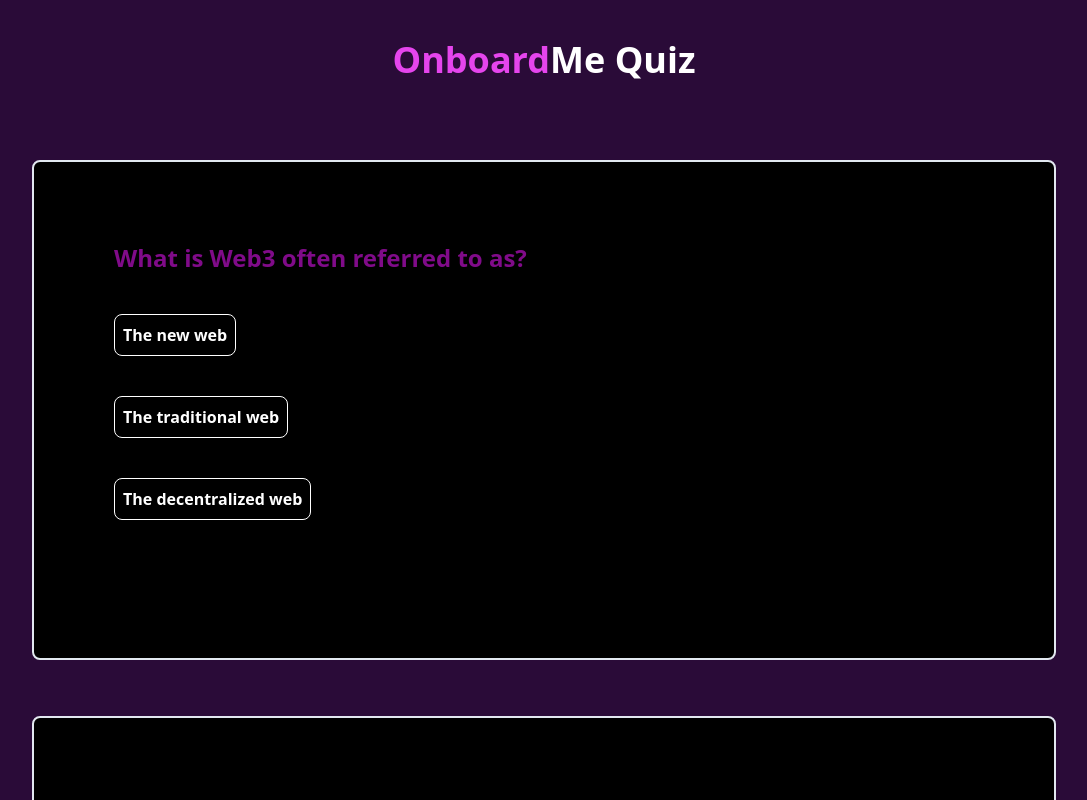
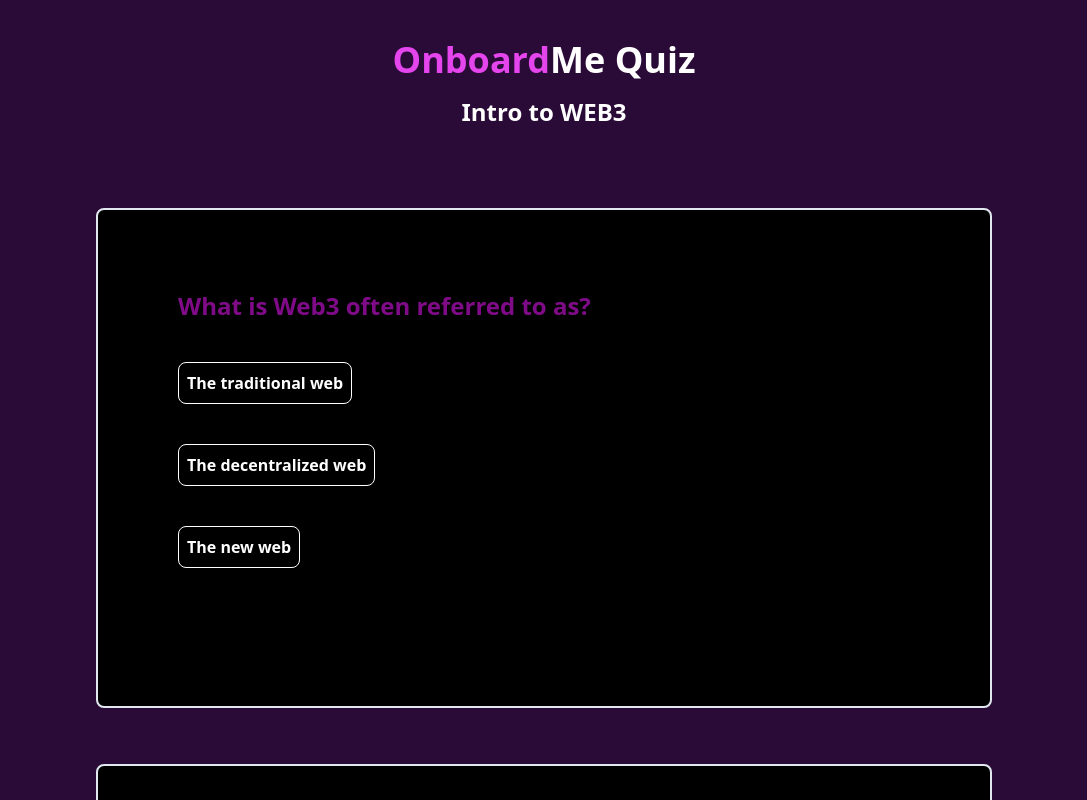
Before and after one commit to Rwinkah/learn-2-earn, a Next.js app: page /quiz/001 in a window 1280 px wide. Shown: the whole page, without its empty margins (96-1183 px from the left). Built offline with nearby package versions, Linux system fonts and the light colour scheme.

Commit message:
feat: quiz implementation update

```diff
--- a/app/(dashboard)/lessons/[lesson]/page.tsx
+++ b/app/(dashboard)/lessons/[lesson]/page.tsx
@@ -41,7 +41,7 @@ export default function Page({ params }: { params: { lesson: string } }) {
             <p>{lessonData.article.summary.text}</p>
           </div>
 
-          <Link href='' className="flex self-center gap-4 font-bold text-lg text-primaryLight">
+          <Link href={`/quiz/${lessonData.id}`} className="flex self-center gap-4 font-bold text-lg text-primaryLight">
             Take the quiz
             <Linkicon/>
            </Link>
--- a/app/_components/lesson-card.tsx
+++ b/app/_components/lesson-card.tsx
@@ -32,7 +32,7 @@ interface lessonCardProps {
 export default function LessonCard({ title, id, creator, level, quiz, description, img, tags }:lessonCardProps) {
   return (
     <Card className='w-4/5 flex flex-col border-[1px] border-gray-500  pt-4 min-h-[90vh] p-8  bg-[#070707] text-white'>
-      <Link href={`/lessons/${id}`}>
+      <Link className="min-h-[90vh]" href={`/lessons/${id}`}>
         <div id='header' className="flex flex-col gap-1">
           <h2 className="font-medium text-sm">
               {creator} | <span className={`${level}`}>{level}</span>
--- a/app/_components/quiz-card.tsx
+++ b/app/_components/quiz-card.tsx
@@ -1,11 +1,19 @@
 "use client"
 
+import React, { useEffect, useState } from 'react';
 import { Questions } from "@/data/course-info"
+import type { Answer } from '../quiz/[quiz]/page';
 
+interface QuizCardProps extends Questions {
+  updateAnswer: (questionIndex: number, isCorrect: number) => void;
+  questionIndex: number;
 
+}
+export default function QuizCard({ ques, ans, alt1, alt2, updateAnswer, questionIndex }: QuizCardProps) {
+    const [shuffledOptions, setShuffledOptions] = useState<string[]>([]);
+    const [selectedOption, setSelectedOption] = useState<string | null>(null); // Step 1
 
-
-export default function QuizCard(props: Questions) {
+    useEffect(() => {
         // Shuffle array using the Fisher-Yates algorithm
         function shuffleArray(array: any[]) {
           for (let i = array.length - 1; i > 0; i--) {
@@ -16,24 +24,32 @@ export default function QuizCard(props: Questions) {
         }
 
         // Prepare the options array and shuffle it
-    const optArray = [props.ans, props.alt1, props.alt2];
-    const shuffledOptions = shuffleArray([...optArray]); //
+        const options = [ans, alt1, alt2];
+        setShuffledOptions(shuffleArray([...options]));
+      }, [ans, alt1, alt2]);
+
+    // Function to handle answer selection
+    const handleSelectAnswer = (selectedOption: string) => {
+        setSelectedOption(selectedOption); // Step 3
+        const isCorrect = selectedOption === ans ? 1 : 0;
+        updateAnswer(questionIndex, isCorrect);
+    };
 
     return (
-        <div id="quiz-card" className="">
-            <div className="bg-black text-white border-2 rounded-lg w-[80vw] lg::w-[70vw] h-[500px] p-20 flex flex-col gap-10">
+        <div id="quiz-card" className="bg-black text-white border-2 rounded-lg w-[80vw] lg:w-[70vw] h-[500px] p-20 flex flex-col gap-10">
             <h1 className="text-primary font-bold text-2xl">
-                    {props.ques}
+                {ques}
             </h1>
-                {/* Render each option in a shuffled order */}
             {shuffledOptions.map((option, index) => (
-                    <div key={index}>
-                        <button className="border-white border-[1px] min-w-1/4 text-left p-2 rounded-lg font-semibold">
+                <button
+                    key={index}
+                    onClick={() => handleSelectAnswer(option)}
+                    className={`border-white border-[1px] min-w-1/4 w-fit text-left p-2 rounded-lg font-semibold ${selectedOption === option ? 'bg-primary text-white border-none shadow-lg' : ''}`} // Step 2
+                >
                     {option}
                 </button>
-                    </div>
             ))}
-            </div>
+
         </div>
     );
 }
--- a/app/quiz/[quiz]/page.tsx
+++ b/app/quiz/[quiz]/page.tsx
@@ -1,10 +1,30 @@
 "use client"
 import QuizCard from "@/app/_components/quiz-card";
 import lessons from "@/data/course-info";
+import { useState } from "react";
 
 
-export default function Page({ params }: { params: { quiz: string } }) {
+export interface Answer {
+    questionIndex: number;
+    isCorrect: number;
+  }
+
+
+  export default function Page({ params }: { params: { quiz: string } }) {
     let currentLesson = params.quiz;
+    const [answers, setAnswers] = useState<Answer[]>([]);
+    const updateAnswer = (questionIndex: number, isCorrect: number) => {
+        const newAnswers = [...answers];
+        newAnswers[questionIndex] = { questionIndex, isCorrect };
+        setAnswers(newAnswers);
+      };
+      const handleSubmit = () => {
+        // Calculate the final score by summing up the 'isCorrect' values in the answers array
+        const finalScore = answers.reduce((acc, answer) => acc + answer.isCorrect, 0);
+        console.log(`Final Score: ${finalScore}`);
+    };
+
+
     const lessonData = lessons.find((lesson) => lesson.id === currentLesson);
     if (!lessonData) {
       return <div className="text-primary text-4xl">Lesson unavailable</div>;
@@ -12,14 +32,16 @@ export default function Page({ params }: { params: { quiz: string } }) {
 
     return (
         <div className="bg-[#2a0b38] w-full h-[100vh] overflow-scroll flex flex-col p-10 gap-20 pt-10">
-            <div id="quiz-header" className="self-center">
+            <div id="quiz-header" className="self-center flex flex-col items-center gap-4">
                 <h1 className="font-bold  text-4xl text-white"> <span className="text-primaryLight">Onboard</span>Me Quiz </h1>
+                <h2 className="text-white text-2xl font-semibold">{lessonData.title}</h2>
             </div>
             <div className="flex items-center justify-center flex-col gap-14">
                 {lessonData.quiz.map((item, index)=> (
-                    <QuizCard key={index} {...item} />
+                    <QuizCard key={index} {...item}  questionIndex={index} updateAnswer={updateAnswer}  />
                 ))}
             </div>
+            <button className="text-white bg-primary w-2/3 lg:w-1/5 self-center rounded-3xl text-2xl font-semibold  p-4" onClick={handleSubmit}>Submit</button>
         </div>
     )
 }
```
Lines whose indentation alone changed are shown as unchanged.
